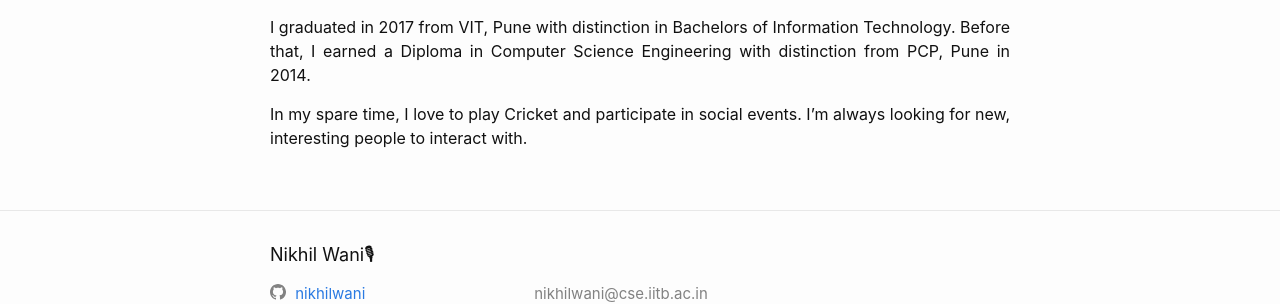
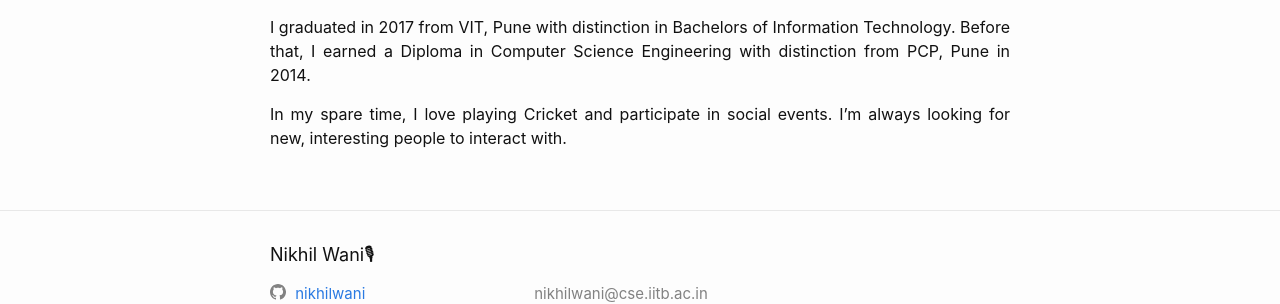
Before and after one commit to nikhilwani/nikhilwani.github.io, a Jekyll site: the page built from index.md, in a window 1280 px wide. Shown: the part 726-1030 px from the top of the page. Built offline with Jekyll 4.4.1, drawn with Linux system fonts in a browser that asks for light colours; comment, search, counter and statistics services are not loaded.

Commit message:
Update index.md

```diff
--- a/index.md
+++ b/index.md
@@ -80,4 +80,4 @@ In spring 2017, I worked on Multi-Scale, Multi-Channel 3D Convolutional Neural N
 I graduated in 2017 from VIT, Pune with distinction in Bachelors of Information Technology. Before that, I earned a Diploma in Computer Science Engineering with distinction from PCP, Pune in 2014.
 
 
-In my spare time, I love to play Cricket and participate in social events. I'm always looking for new, interesting people to interact with.
+In my spare time, I love playing Cricket and participate in social events. I'm always looking for new, interesting people to interact with.
```
